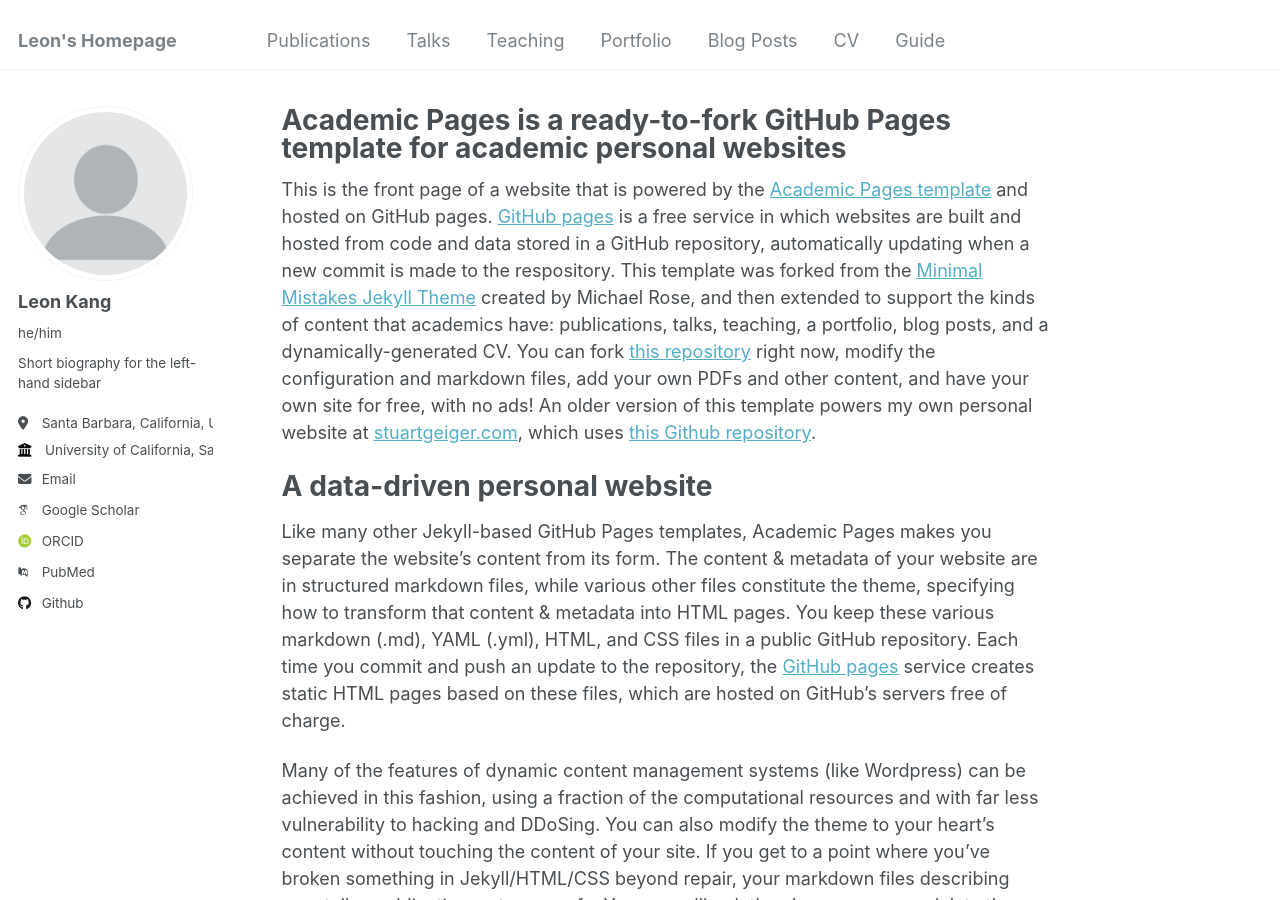
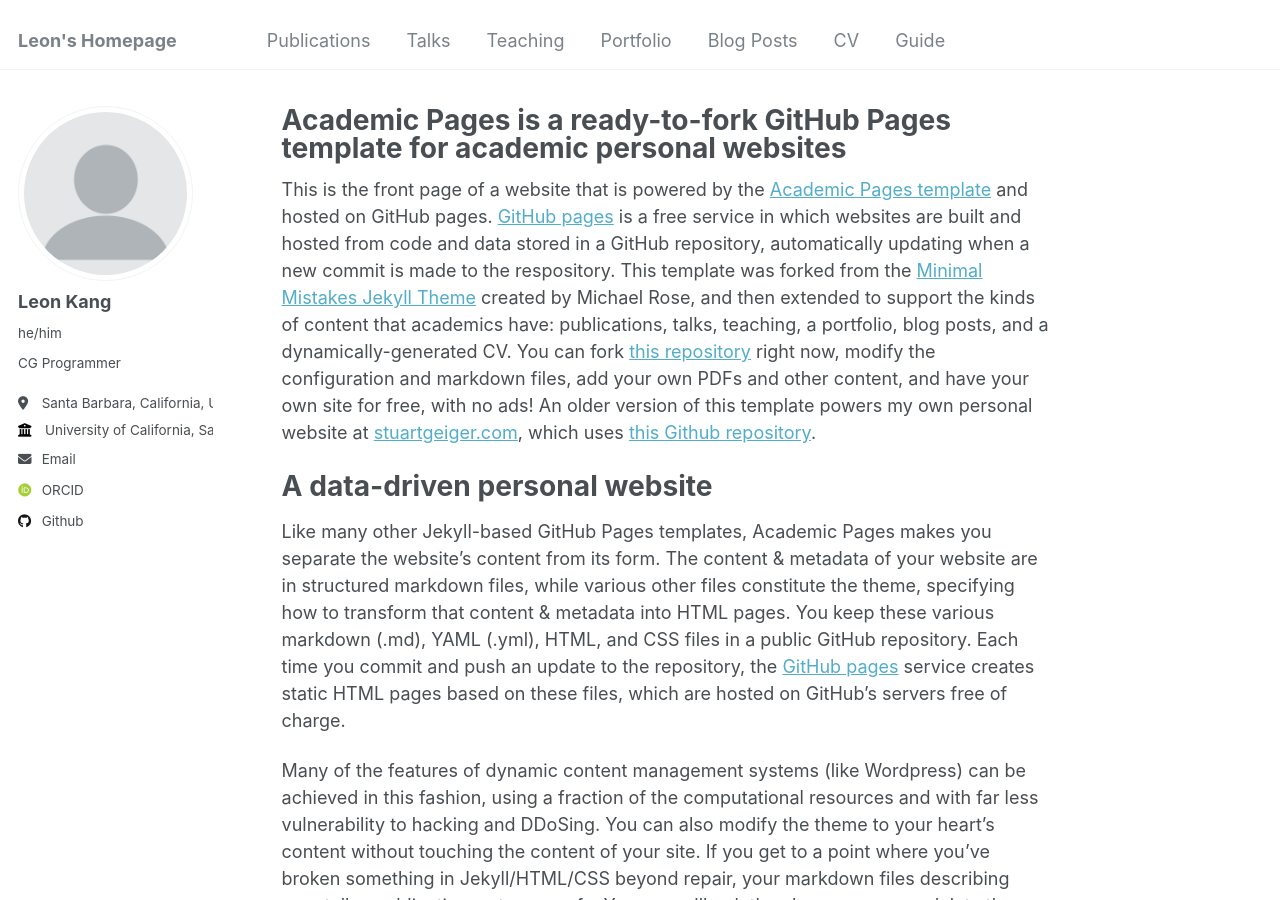
Before and after one commit to LeonKang130/LeonKang130.github.io, a Jekyll site: the page built from _pages/about.md, in a window 1280 px wide and 900 px high. Built offline with Jekyll 4.4.1, drawn with Linux system fonts in a browser that asks for light colours; some web fonts are replaced; some of the changed lines change nothing that is shown.

Commit message:
Add personal information

```diff
--- a/_config.yml
+++ b/_config.yml
@@ -24,7 +24,7 @@
   avatar           : "profile.png"
   name             : "Leon Kang"
   pronouns         : "he/him"
-  bio              : "Short biography for the left-hand sidebar"
+  bio              : "CG Programmer"
   location         : "Santa Barbara, California, US"
   employer         : "University of California, Santa Barbara"
   uri              : # URL
@@ -32,11 +32,11 @@
 
   # Academic websites
   arxiv            : # URL - Update with the correct link to your profile
-  googlescholar    : "https://scholar.google.com/citations?user=PS_CX0AAAAAJ"
+  googlescholar    : # URL
   impactstory      : # URL
-  orcid            : "http://orcid.org/yourorcidurl"
+  orcid            : "https://orcid.org/0009-0005-5250-1717"
   semantic         : # URL
-  pubmed           : "https://www.ncbi.nlm.nih.gov/pubmed/?term=john+snow"
+  pubmed           : # URL
   researchgate     : # URL
 
   # Repositories and software development
```
